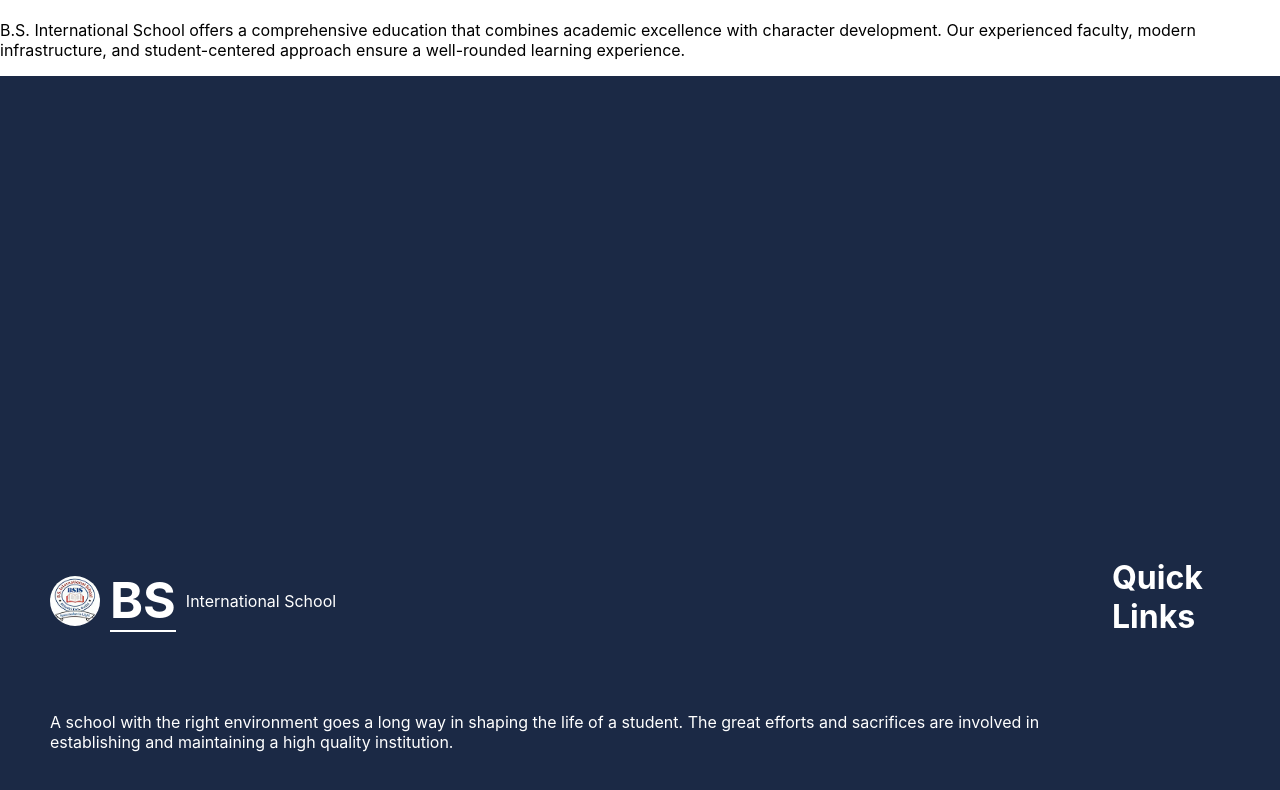
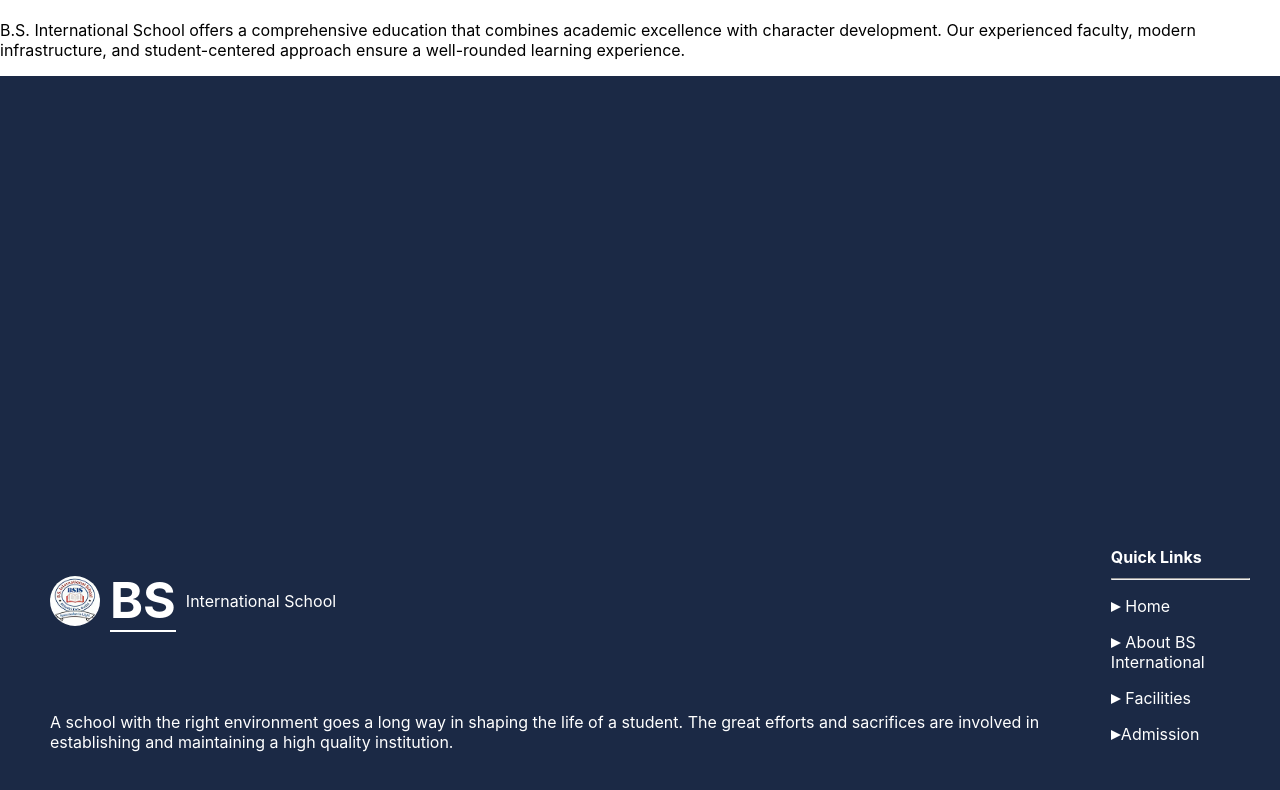
Before and after one commit to souravsharma-dev/react-School-Website, a React (Create React App) app: page / in a window 1280 px wide. Shown: the part 1181-1971 px from the top of the page. Built offline with nearby package versions, Linux system fonts and the light colour scheme.

Commit message:
Footer UI Progress

```diff
--- a/src/Components/Footer.jsx
+++ b/src/Components/Footer.jsx
@@ -71,10 +71,22 @@ const Footer = () => {
 
                 </div>
 
-                <div style={{
-                    color: '#FFFFFF',
+                <div
+                style={{
+                     color: '#FFFFFF',
                 }}>
-                        <h1>Quick Links</h1>
+                        <h1 style={{
+                    fontSize: '16px',
+                    fontWeight: 'Medium'
+                }}>Quick Links</h1>
+                <hr style={{
+                    Color: "000000"
+                }}></hr>
+
+                <p><img src='/images/icon.png' alt='Home Icon' /> Home</p>
+                 <p> <img src='/images/icon.png' alt='Home Icon' /> About BS International</p>
+                  <p> <img src='/images/icon.png' alt='Home Icon' /> Facilities</p>
+                   <p> <img src='/images/icon.png' alt='Home Icon' />Admission</p>
                 </div>
 
                 <div>
```
